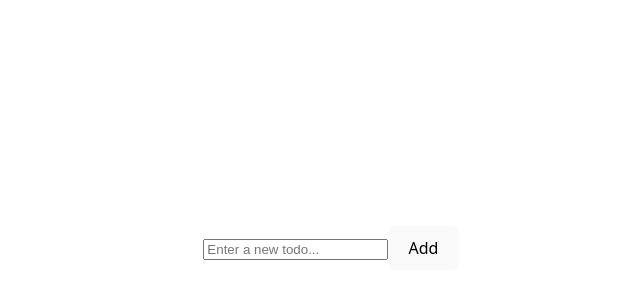
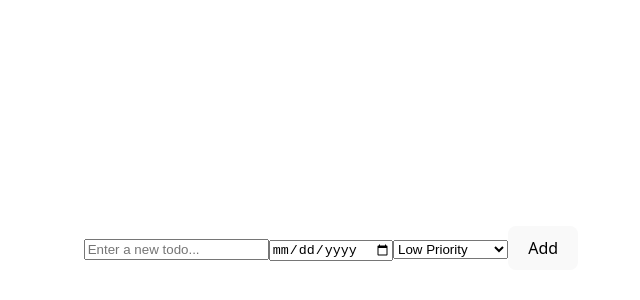
Before and after one commit to FreeFallRush/todo-app-react, a React (Vite) app: page / in a window 1280 px wide. Shown: the part 144-444 px from the top of the page, without its empty margins (309-949 px from the left). Built offline with nearby package versions, Linux system fonts and the light colour scheme.

Commit message:
Modified TodoForm.tsx with NewTodo interface and dueDate and priority

```diff
--- a/src/components/TodoForm.tsx
+++ b/src/components/TodoForm.tsx
@@ -1,16 +1,27 @@
 import { useState } from "react";
+
+interface NewTodo {
+  title: string;
+  dueDate: string;
+  priority: string;
+}
 interface TodoFormProps {
-  onAdd: (title: string) => void;
+  onAdd: (todo: NewTodo) => void;
 }
 
 function TodoForm({ onAdd }: TodoFormProps) {
   const [title, setTitle] = useState("");
+  const [dueDate, setDueDate] = useState("");
+  const [priority, setPriority] = useState("Low Priority");
 
   const handleSubmit = (e: React.FormEvent) => {
     e.preventDefault();
     if (!title.trim()) return;
-    onAdd(title);
+
+    onAdd({ title, dueDate, priority });
     setTitle("");
+    setDueDate("");
+    setPriority("Low Priority");
   };
 
   return (
@@ -21,6 +32,16 @@ function TodoForm({ onAdd }: TodoFormProps) {
         onChange={(e) => setTitle(e.target.value)}
         placeholder="Enter a new todo..."
       />
+      <input
+        type="date"
+        value={dueDate}
+        onChange={(e) => setDueDate(e.target.value)}
+      />
+      <select value={priority} onChange={(e) => setPriority(e.target.value)}>
+        <option value="High Priority">High Priority</option>
+        <option value="Medium Priority">Medium Priority</option>
+        <option value="Low Priority">Low Priority</option>
+      </select>
       <button type="submit">Add</button>
     </form>
   );
```
